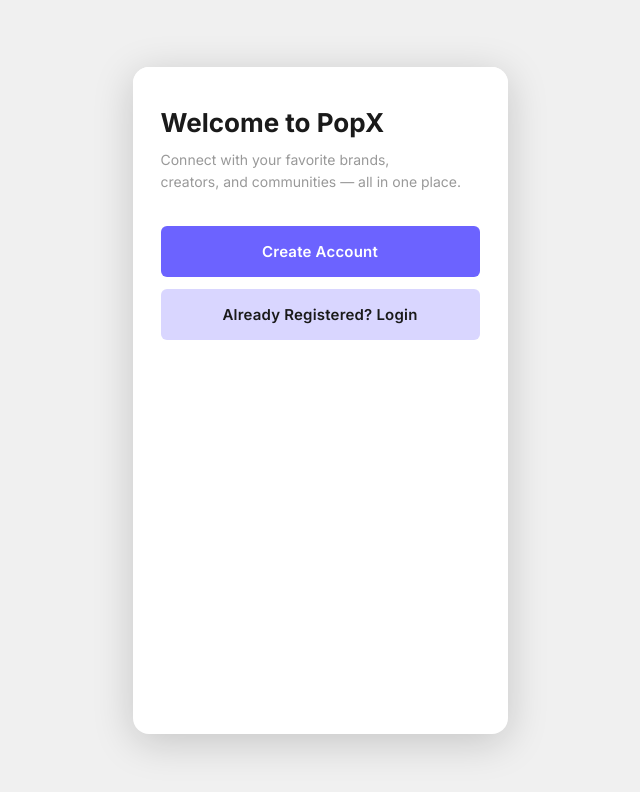
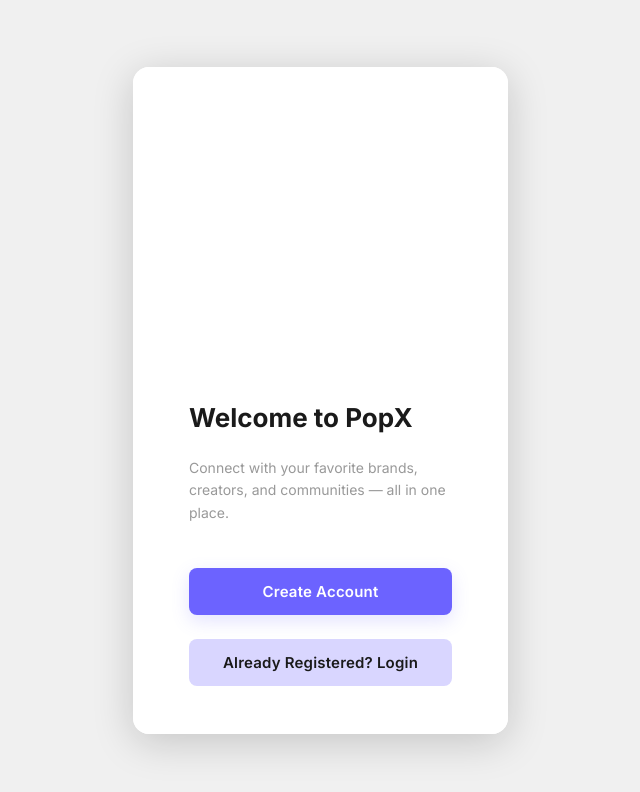
Before and after one commit to Saitejagara/popx-app, a React (Vite) app: page / in a window 1280 px wide. Shown: the top 792 px of the page, without its empty margins (320-960 px from the left). Built offline with nearby package versions, Linux system fonts and the light colour scheme.

Commit message:
Initial commit - PopX app

```diff
--- a/src/components/Button.jsx
+++ b/src/components/Button.jsx
@@ -1,15 +1,20 @@
+import { useState } from 'react';
 import { COLORS } from '../styles/theme';
 
 const base = {
   width: '100%',
   border: 'none',
-  borderRadius: 6,
-  padding: '16px 0',
+  borderRadius: 8,
+  padding: '14px 0',
   fontSize: 15,
   fontWeight: 600,
   cursor: 'pointer',
   letterSpacing: 0.2,
-  transition: 'opacity 0.2s',
+  transition: 'transform 180ms ease, box-shadow 180ms ease, opacity 180ms ease',
+  willChange: 'transform',
+  display: 'inline-flex',
+  alignItems: 'center',
+  justifyContent: 'center',
 };
 
 const variants = {
@@ -17,6 +22,7 @@
     background: COLORS.purple,
     color: COLORS.white,
     marginBottom: 12,
+    boxShadow: '0 6px 18px rgba(108,99,255,0.18)',
   },
   secondary: {
     background: COLORS.purpleLight,
@@ -28,7 +34,7 @@
     cursor: 'default',
   },
   ghost: {
-    background: 'none',
+    background: 'transparent',
     color: COLORS.purple,
     fontSize: 13,
     padding: '8px 0',
@@ -38,11 +44,28 @@
 };
 
 export default function Button({ label, onClick, variant = 'primary', style = {} }) {
+  const [pressed, setPressed] = useState(false);
   const variantStyle = variants[variant] || variants.primary;
+
+  const handlePressStart = () => setPressed(true);
+  const handlePressEnd = () => setPressed(false);
+
   return (
     <button
-      style={{ ...base, ...variantStyle, ...style }}
+      type="button"
+      onMouseDown={handlePressStart}
+      onMouseUp={handlePressEnd}
+      onMouseLeave={handlePressEnd}
+      onTouchStart={handlePressStart}
+      onTouchEnd={handlePressEnd}
       onClick={onClick}
+      style={{
+        ...base,
+        ...variantStyle,
+        ...style,
+        transform: pressed ? 'translateY(1px) scale(0.995)' : 'translateY(0) scale(1) ',
+        opacity: variant === 'disabled' ? 0.7 : 1,
+      }}
     >
       {label}
     </button>
--- a/src/components/PhoneWrapper.jsx
+++ b/src/components/PhoneWrapper.jsx
@@ -8,7 +8,7 @@
   },
   phone: {
     width: 375,
-    minHeight: 667,
+    height: '667px',
     background: '#fff',
     borderRadius: 16,
     boxShadow: '0 8px 40px rgba(0,0,0,0.18)',
--- a/src/context/AppContext.jsx
+++ b/src/context/AppContext.jsx
@@ -4,12 +4,12 @@
 
 export function AppProvider({ children }) {
   const [screen, setScreen] = useState('welcome');
-  const [userData, setUserData] = useState({ fullName: '', email: '' });
+  const [userData, setUserData] = useState({ fullName: '', email: '', phone: '', company: '', agency: 'yes' });
 
   const navigate = (screenName) => setScreen(screenName);
 
   const saveUser = (data) => {
-    setUserData(data);
+    setUserData((prev) => ({ ...prev, ...data }));
   };
 
   return (
--- a/src/pages/AccountSettingsPage.jsx
+++ b/src/pages/AccountSettingsPage.jsx
@@ -1,5 +1,6 @@
 import { useApp } from '../context/AppContext';
 import { COLORS } from '../styles/theme';
+import Button from '../components/Button';
 
 const styles = {
   page: {
@@ -18,6 +19,7 @@
   },
   card: {
     background: COLORS.white,
+    boxShadow: '0 2px 8px rgba(0,0,0,0.08)',
   },
   profileRow: {
     display: 'flex',
@@ -61,12 +63,12 @@
     fontWeight: 700,
     fontSize: 16,
     color: COLORS.textPrimary,
-    margin: '0 0 2px',
+    margin: '8px 0 2px',
   },
   email: {
     fontSize: 13,
     color: COLORS.textLabel,
-    margin: 0,
+    margin: '0 0 0',
   },
   bio: {
     fontSize: 13,
@@ -101,8 +103,8 @@
 
 export default function AccountSettingsPage() {
   const { userData } = useApp();
-  const { fullName, email } = userData;
-  const initial = fullName ? fullName.charAt(0).toUpperCase() : 'U';
+  const { fullName, email, company, phone, agency } = userData;
+  const initial = fullName ? fullName.charAt(0).toUpperCase() : (company ? company.charAt(0).toUpperCase() : 'U');
 
   return (
     <div style={styles.page}>
@@ -122,8 +124,11 @@
         </div>
 
         <p style={styles.bio}>
-          Lorem Ipsum Dolor Sit Amet, Consetetur Sadipscing Elitr, Sed Diam Nonumy
-          Eirmod Tempor Invidunt Ut Labore Et Dolore Magna Aliquyam Erat, Sed Diam
+          {company ? (
+            `${company} is a trusted partner delivering innovative solutions to help creators and brands grow. We provide marketing tools, analytics, and community engagement features tailored to your business needs.`
+          ) : (
+            'No company information provided. Update your company details to show profile information here.'
+          )}
         </p>
 
         <div style={styles.divider} />
--- a/src/pages/CreateAccountPage.jsx
+++ b/src/pages/CreateAccountPage.jsx
@@ -95,7 +95,7 @@
     setTouched(allTouched);
     setErrors(newErrors);
     if (!hasErrors(newErrors)) {
-      saveUser({ fullName: form.fullName, email: form.email });
+      saveUser({ fullName: form.fullName, email: form.email, phone: form.phone, company: form.company, agency: form.agency });
       navigate('settings');
     }
   };
--- a/src/pages/WelcomePage.jsx
+++ b/src/pages/WelcomePage.jsx
@@ -7,8 +7,9 @@
     flex: 1,
     display: 'flex',
     flexDirection: 'column',
-    justifyContent: 'flex-end',
+    justifyContent: 'space-between',
     padding: '40px 28px 48px',
+    height: '100%',
     background: COLORS.white,
   },
   title: {
@@ -24,6 +25,18 @@
     margin: '0 0 32px',
     lineHeight: 1.6,
   },
+  content: {
+    display: 'flex',
+    flexDirection: 'column',
+    alignItems: 'flex-start',
+    textAlign: 'left',
+    gap: 12,
+    width: '100%',
+    maxWidth: 400,
+    alignSelf: 'stretch',
+    paddingLeft: 28,
+    paddingRight: 28,
+  },
 };
 
 export default function WelcomePage() {
@@ -31,13 +44,17 @@
 
   return (
     <div style={styles.screen}>
-      <div style={{ flex: 1 }} />
+      <div style={{ flex: 6 }} />
+      <div style={styles.content}>
         <h1 style={styles.title}>Welcome to PopX</h1>
         <p style={styles.subtitle}>
           Connect with your favorite brands,<br />creators, and communities — all in one place.
         </p>
+        <div style={{ display: 'flex', flexDirection: 'column', gap: 12, width: '100%' }}>
           <Button label="Create Account" variant="primary" onClick={() => navigate('create')} />
           <Button label="Already Registered? Login" variant="secondary" onClick={() => navigate('login')} />
         </div>
+      </div>
+    </div>
   );
 }
--- a/src/styles/global.css
+++ b/src/styles/global.css
@@ -21,17 +21,20 @@
 .screen-transition {
   width: 100%;
   height: 100%;
-  animation: screenFade 280ms ease-out;
+  display: flex;
+  flex-direction: column;
+  animation: screenFade 320ms cubic-bezier(.2,.9,.3,1);
+  will-change: transform, opacity;
 }
 
 @keyframes screenFade {
   from {
     opacity: 0;
-    transform: translateY(10px);
+    transform: translateY(12px) scale(0.996);
   }
   to {
     opacity: 1;
-    transform: translateY(0);
+    transform: translateY(0) scale(1);
   }
 }
 
```
Lines whose indentation alone changed are shown as unchanged.
